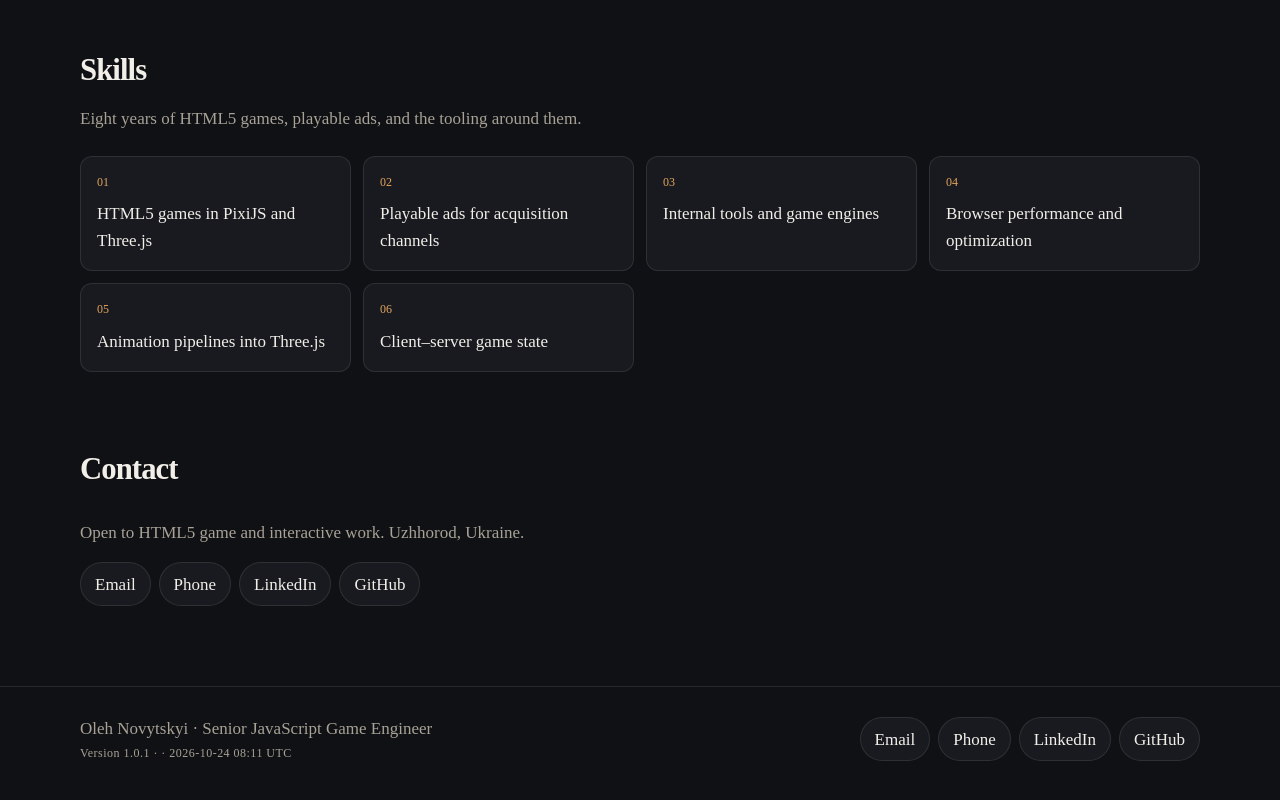
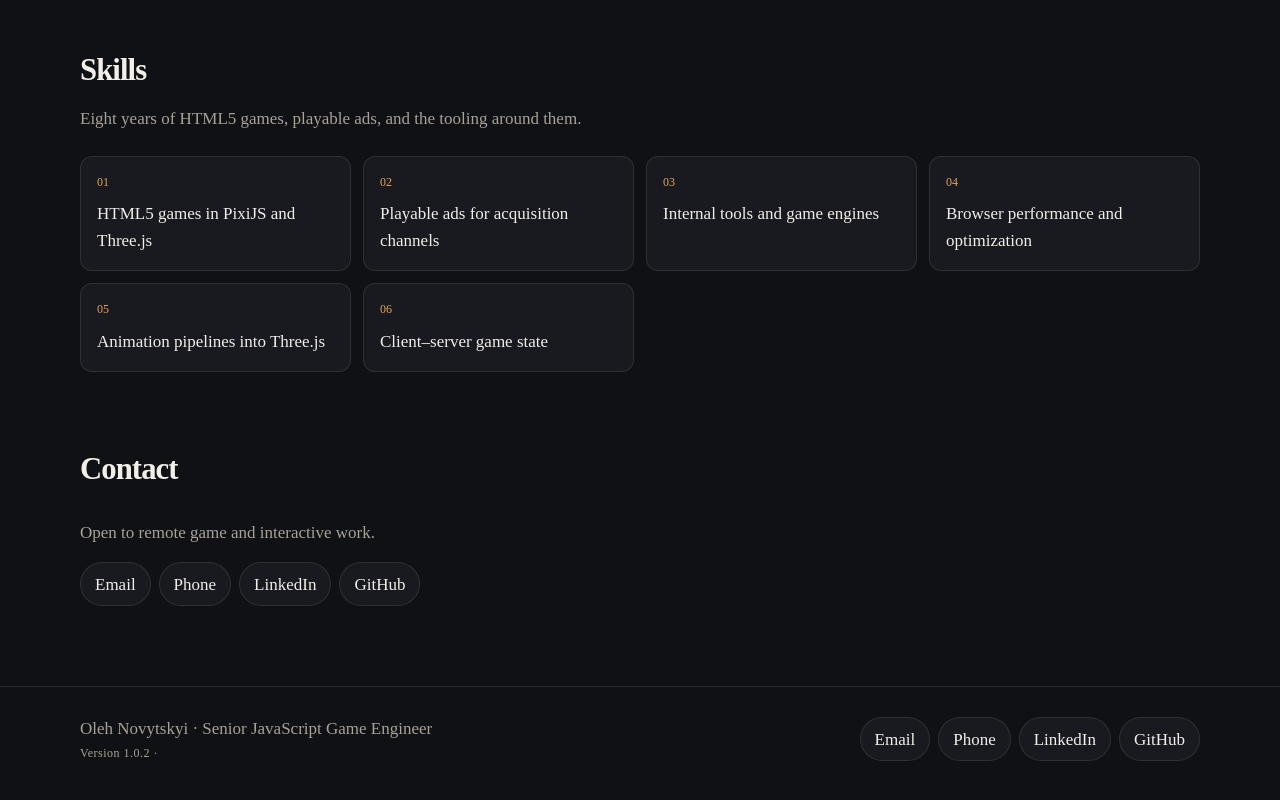
Before and after one commit to thesurok/portfolio, an Astro site: page / in a window 1280 px wide. Shown: the part 1774-2574 px from the top of the page. Built offline with nearby package versions, Linux system fonts and the light colour scheme; Astro itself is replaced by a stand-in of ours.

Commit message:
hide version timestamp in production

```diff
--- a/package.json
+++ b/package.json
@@ -1,6 +1,6 @@
 {
   "name": "portfolio",
-  "version": "1.0.1",
+  "version": "1.0.2",
   "private": true,
   "type": "module",
   "description": "Portfolio of Oleh Novytskyi, a senior JavaScript game engineer.",
--- a/src/lib/version.ts
+++ b/src/lib/version.ts
@@ -21,8 +21,7 @@ function builtAt(): string {
   return `${new Date().toISOString().slice(0, 16).replace('T', ' ')} UTC`;
 }
 
-// Baked in at build time so a deploy can be checked against the footer.
-// The patch number is raised by scripts/bump-version.mjs on each commit.
-export const siteVersion = import.meta.env.PROD
-  ? `${version} · ${revision()} · ${builtAt()}`
-  : 'dev';
+// Baked in when the page is rendered. The patch number is raised by
+// scripts/bump-version.mjs on each commit. The build time is local-only.
+const release = `${version} · ${revision()}`;
+export const siteVersion = import.meta.env.PROD ? release : `${release} · ${builtAt()}`;
--- a/src/pages/index.astro
+++ b/src/pages/index.astro
@@ -88,7 +88,7 @@ const showHeroWidget = true;
 
     <section class="section contact-block" id="contact" aria-labelledby="contact-title">
       <h2 id="contact-title">Contact</h2>
-      <p>Open to HTML5 game and interactive work. {site.location}.</p>
+      <p>Open to remote game and interactive work.</p>
       <ContactList />
     </section>
   </div>
```
